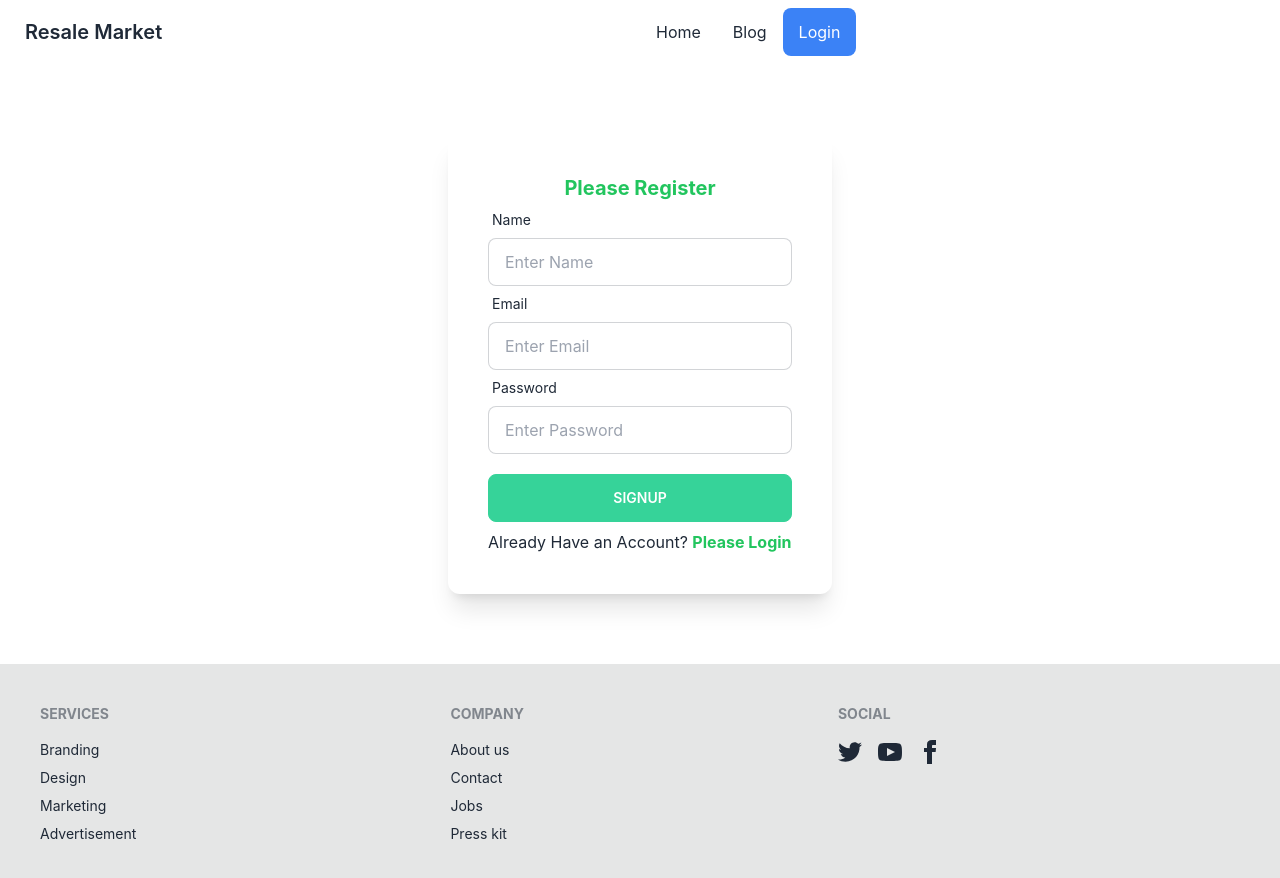
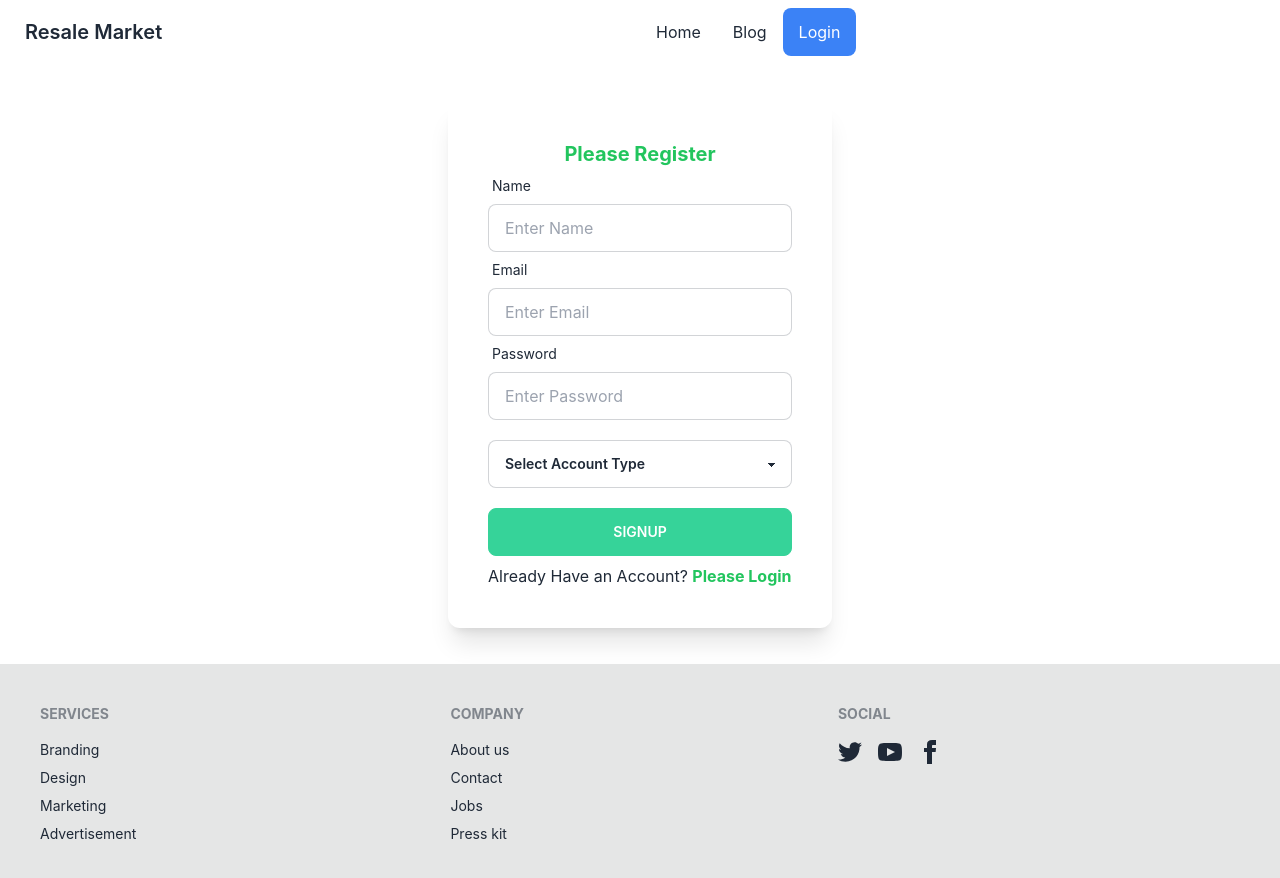
Before and after one commit to Nafis-Fahim50/used-phone-market-client, a React (Create React App) app: page /signup in a window 1280 px wide. Shown: the top 878 px of the page. Built offline with nearby package versions, Linux system fonts and the light colour scheme; no server answers.

Commit message:
added account type

```diff
--- a/src/Pages/Login/Signup/Signup.js
+++ b/src/Pages/Login/Signup/Signup.js
@@ -5,10 +5,11 @@ import { Link } from 'react-router-dom';
 import { AuthContext } from '../../../Context/AuthProvider/AuthProvider';
 
 const Signup = () => {
-    const { createUser, updateUser} = useContext(AuthContext);
+    const { createUser, updateUser } = useContext(AuthContext);
 
     const { register, handleSubmit, formState: { errors } } = useForm();
     const handleSignup = data => {
+        console.log(data.account)
         createUser(data.email, data.password)
             .then(result => {
                 const user = result.user;
@@ -18,8 +19,8 @@ const Signup = () => {
                     displayName: data.name
                 }
                 updateUser(userInfo)
-                .then(()=>{})
-                .catch(err=>toast.error(err.message))
+                    .then(() => { })
+                    .catch(err => toast.error(err.message))
             })
             .catch(err => {
                 toast.error(err.message)
@@ -55,6 +56,16 @@ const Signup = () => {
                             className="input input-bordered w-full max-w-xs" />
                         {errors.password && <p className='text-red-600 mt-2' role="alert">{errors.password?.message}</p>}
                     </div>
+                    <div className='mt-5'>
+
+                        <select
+                        {...register('account', { required: 'select account type' })}
+                        className="select select-bordered w-full max-w-xs">
+                            <option disabled selected>Select Account Type</option>
+                            <option value='buyer'>Buyer</option>
+                            <option value='seller'>Seller</option>
+                        </select>
+                    </div>
                     <input className='btn btn-success text-white w-full mt-5 mb-2' value="Signup" type="submit" />
                 </form>
                 <p>Already Have an Account? <Link className='text-green-500 font-bold' to="/signin">Please Login</Link></p>
```
